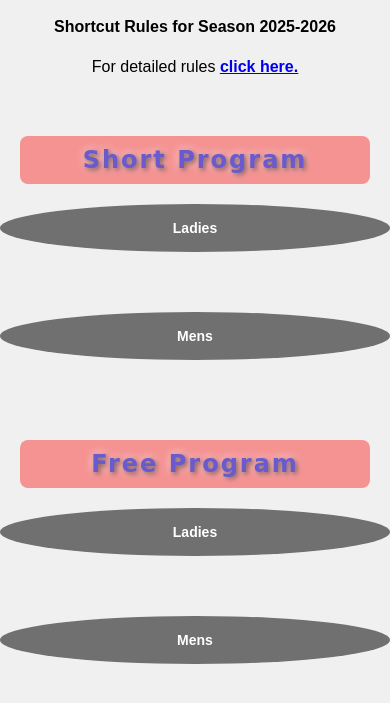
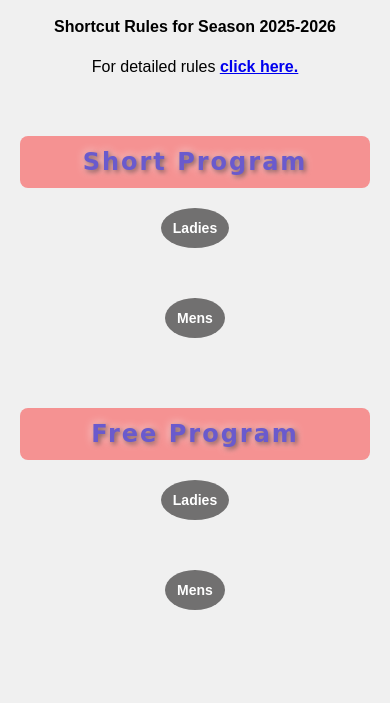
Before and after one commit to Valfish961/Coaches-Helper, a plain HTML site: page senior.html in a window 390 px wide. Shown: the part 65-768 px from the top of the page. Drawn offline with Linux system fonts and the light colour scheme.

Commit message:
Update senior.css

```diff
--- a/styles/senior.css
+++ b/styles/senior.css
@@ -138,8 +138,9 @@ li {
   }
 
   .art-writing {
-    font-size: 28px;
-    padding: 10px;
+    /*font-size: 28px;*/
+    font-size: clamp(1.5rem, 5vw, 2.5rem);
+    padding: 12px;
   }
 
   .main-buttons {
@@ -160,13 +161,20 @@ li {
     grid-template-columns: 1fr;
   }
 
-  .main-buttons,
+  /*.main-buttons,
   .participant-buttons {
     width: 100%;
     box-sizing: border-box;
     margin-bottom: 10px;
+  }*/
+  .participant-buttons {
+    padding: 12px;
+    font-size: 14px
   }
-
+  .main-buttons {
+    padding: 8px 14px;
+    font-size: 13px;
+  }
   .art-writing {
     font-size: 24px;
   }
```
